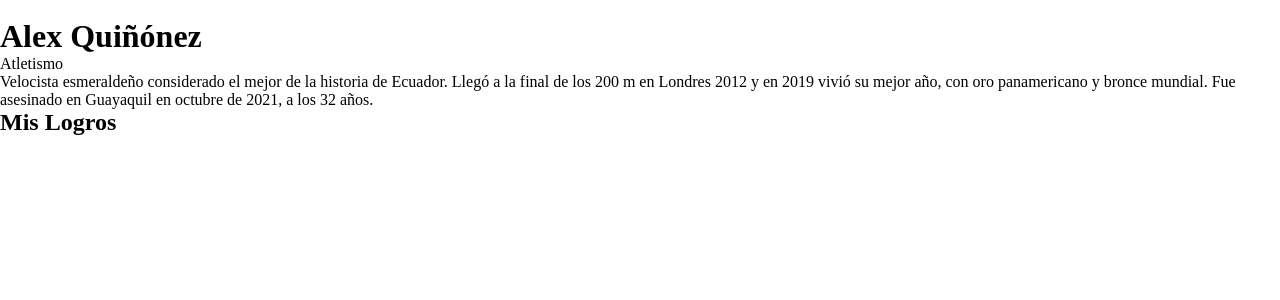
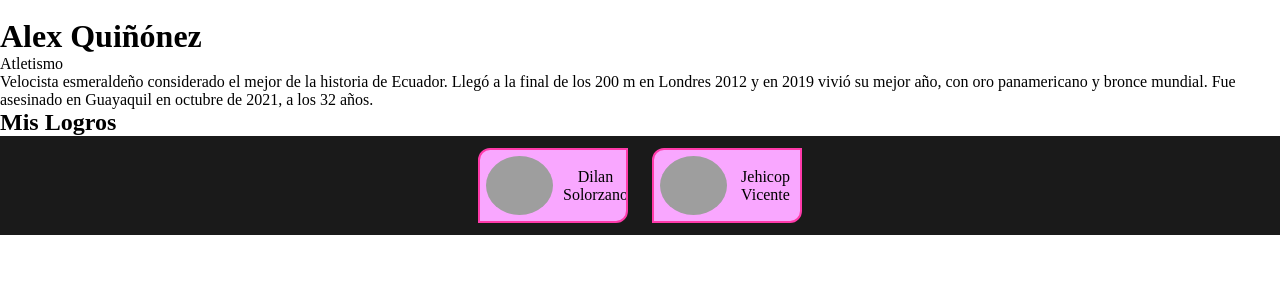
Before and after one commit to TeaScriptDev/turing-educacionFisica-personajesDestacadosEcuatorianos, a React (Vite) app: page /deportista/1 in a window 1280 px wide. Shown: the top 300 px of the page. Built offline with nearby package versions, Linux system fonts and the light colour scheme; grey boxes are pictures that could not be loaded.

Commit message:
feat: footer añadido en todas las paginas

```diff
--- a/src/App.jsx
+++ b/src/App.jsx
@@ -2,6 +2,8 @@ import { Route, Routes } from "react-router-dom"
 import Deportista from "./pages/Deportista"
 import './App.css'
 import Home from "./pages/Home"
+import { autores } from "./data/autores"
+import Autor from "./components/Autor"
 
 function App() {
   return (
@@ -10,6 +12,11 @@ function App() {
         <Route path="/" element={<Home />} />
         <Route path="/deportista/:id" element={<Deportista />} />
       </Routes>
+      <footer>
+        {autores.map(autor => (
+          <Autor autor={autor} />
+        ))}
+      </footer>
     </>
   )
 }
--- a/src/pages/Home.jsx
+++ b/src/pages/Home.jsx
@@ -76,12 +76,6 @@ function Home() {
           <FontAwesomeIcon icon={faChevronRight} />
         </button>
       </div>
-
-      <footer>
-        {autores.map(autor => (
-          <Autor autor={autor} />
-        ))}
-      </footer>
     </>
   );
 }
```
